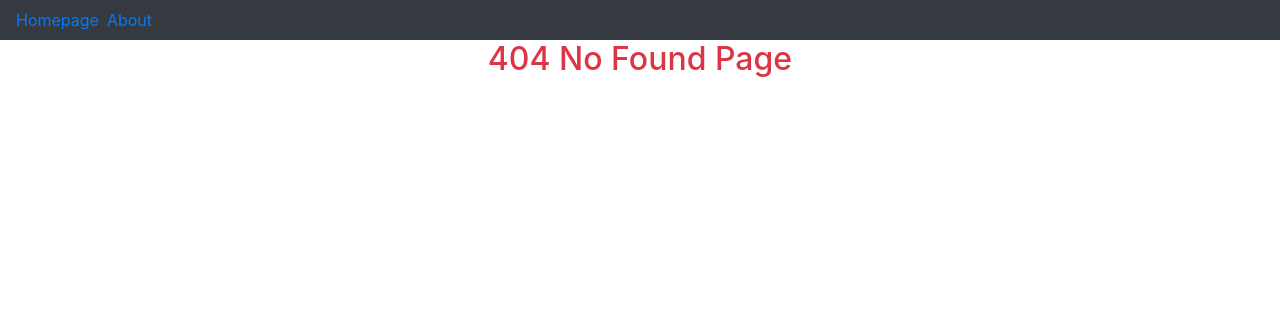
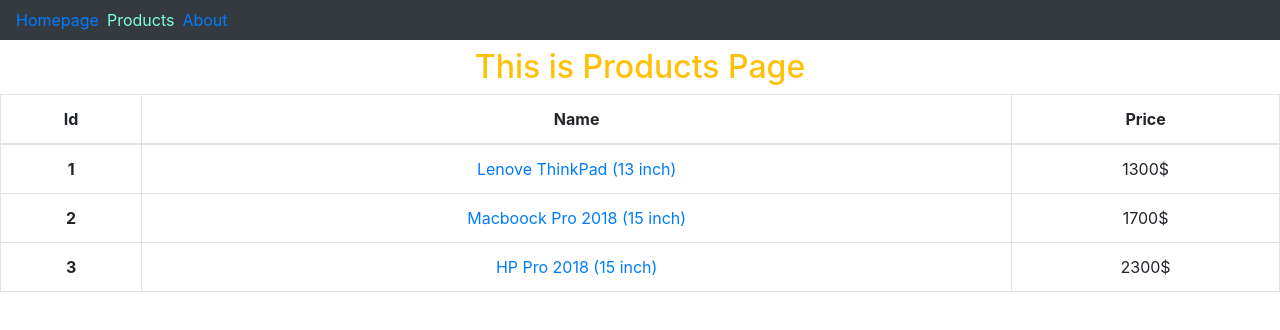
Before and after one commit to theanh226/react-router, a React (Create React App) app: page /products in a window 1280 px wide. Before the commit this address had no page. Shown: the top 330 px of the page. Built offline with nearby package versions, Linux system fonts and the light colour scheme.

Commit message:
Object Match

```diff
--- a/src/components/Menu.js
+++ b/src/components/Menu.js
@@ -6,6 +6,11 @@
     label: "Homepage",
     to: "/",
     exact: true
+  },
+  {
+    label: "Products",
+    to: "/products",
+    exact: false
   },
   {
     label: "About",
@@ -45,6 +50,8 @@
       </div>
     );
   }
+
+  //Function
   showMenu = menus => {
     var result = null;
     if (menus.length > 0) {
--- /dev/null
+++ b/src/components/ProductItem.js
@@ -0,0 +1,16 @@
+import React, { Component } from "react";
+
+class ProductItem extends Component {
+  render() {
+    var { match } = this.props;
+    console.log(match);
+    return (
+      <div className="Container">
+        <h2 className="text-warning">This is Deteil Products</h2>
+        <h3 className="text-danger">{match.params.slug}</h3>
+      </div>
+    );
+  }
+}
+
+export default ProductItem;
--- /dev/null
+++ b/src/components/Products.js
@@ -0,0 +1,68 @@
+import React, { Component } from "react";
+import ProductItem from "./ProductItem";
+import { NavLink, Route } from "react-router-dom";
+class Products extends Component {
+  render() {
+    var ProductsList = [
+      {
+        id: 1,
+        slug: "Lenovo",
+        name: "Lenove ThinkPad (13 inch)",
+        price: 1300
+      },
+      {
+        id: 2,
+        slug: "Apple",
+        name: "Macboock Pro 2018 (15 inch)",
+        price: 1700
+      },
+      {
+        id: 3,
+        slug: "HP",
+        name: "HP Pro 2018 (15 inch)",
+        price: 2300
+      }
+    ];
+
+    return (
+      <div className="Container">
+        <h2 className="text-warning mt-2 mb-2">This is Products Page</h2>
+        <table className="table table-bordered table-hover">
+          <thead>
+            <tr>
+              <th scope="col">Id</th>
+              <th scope="col">Name</th>
+              <th scope="col">Price</th>
+            </tr>
+          </thead>
+          <tbody>{this.showProduct(ProductsList)}</tbody>
+        </table>
+        <div className="">
+          <Route path="/products/:slug" component={ProductItem} />
+        </div>
+      </div>
+    );
+  }
+  showProduct = products => {
+    var { match } = this.props;
+    var result = null;
+    var url = match.url;
+    if (products.length) {
+      result = products.map((product, index) => {
+        return (
+          <tr key={index}>
+            <th scope="row">{product.id}</th>{" "}
+            <td>
+              <NavLink to={`${url}/${product.slug}`}>{product.name}</NavLink>
+            </td>
+            <td>{product.price}$</td>
+          </tr>
+        );
+      });
+    }
+
+    return result;
+  };
+}
+
+export default Products;
--- a/src/routes.js
+++ b/src/routes.js
@@ -1,6 +1,7 @@
 import About from "./components/About";
 import Home from "./components/Home";
 import NotFound from "./components/NotFound";
+import Products from "./components/Products";
 import React from "react";
 
 const routes = [
@@ -15,6 +16,11 @@
     main: () => <About />
   },
   {
+    path: "/products",
+    exact: false,
+    main: ({match}) => <Products match={match} />
+  },
+  {
     path: "",
     exact: false,
     main: () => <NotFound />
```
Also changed, not shown: src/App.js (+17 -14 lines).
